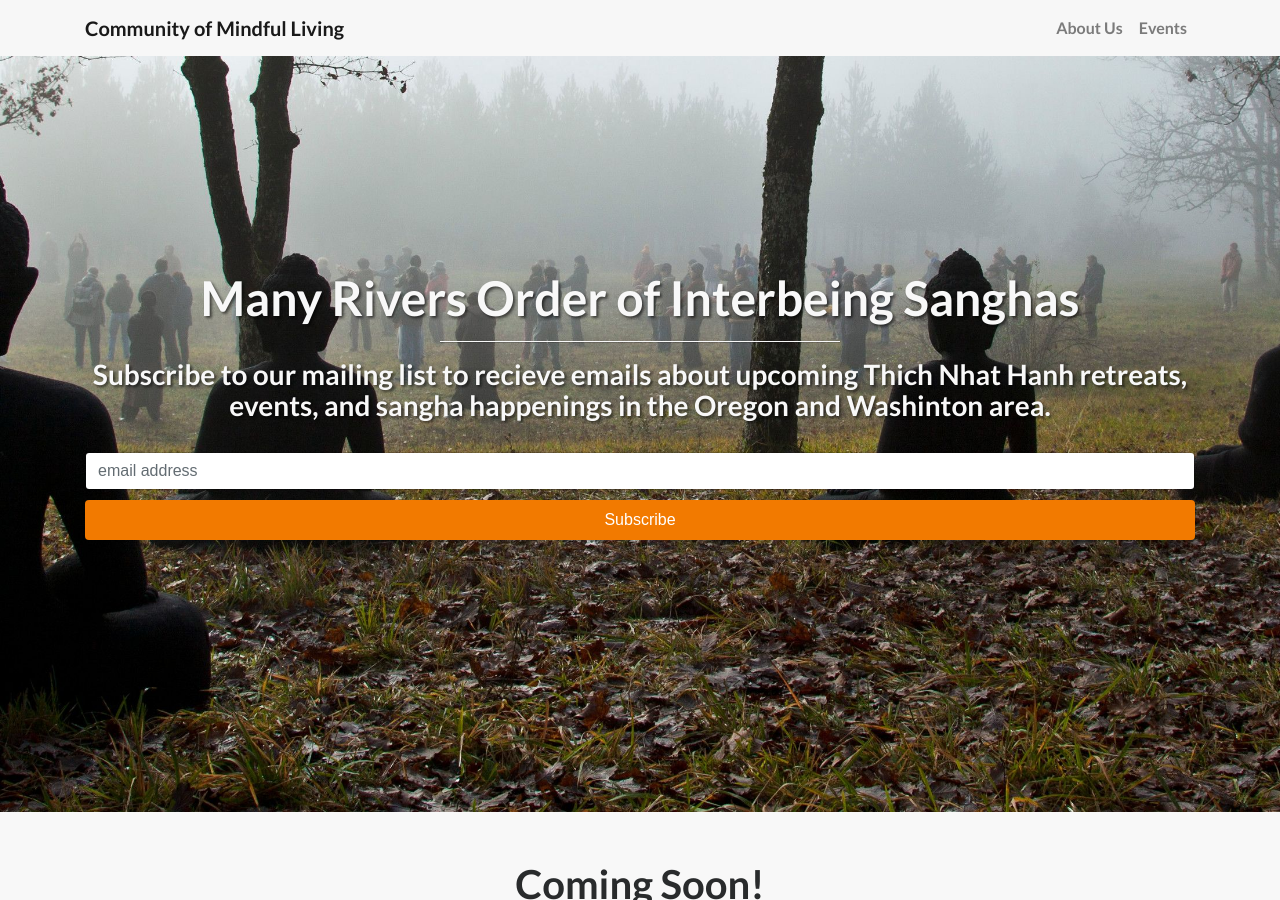
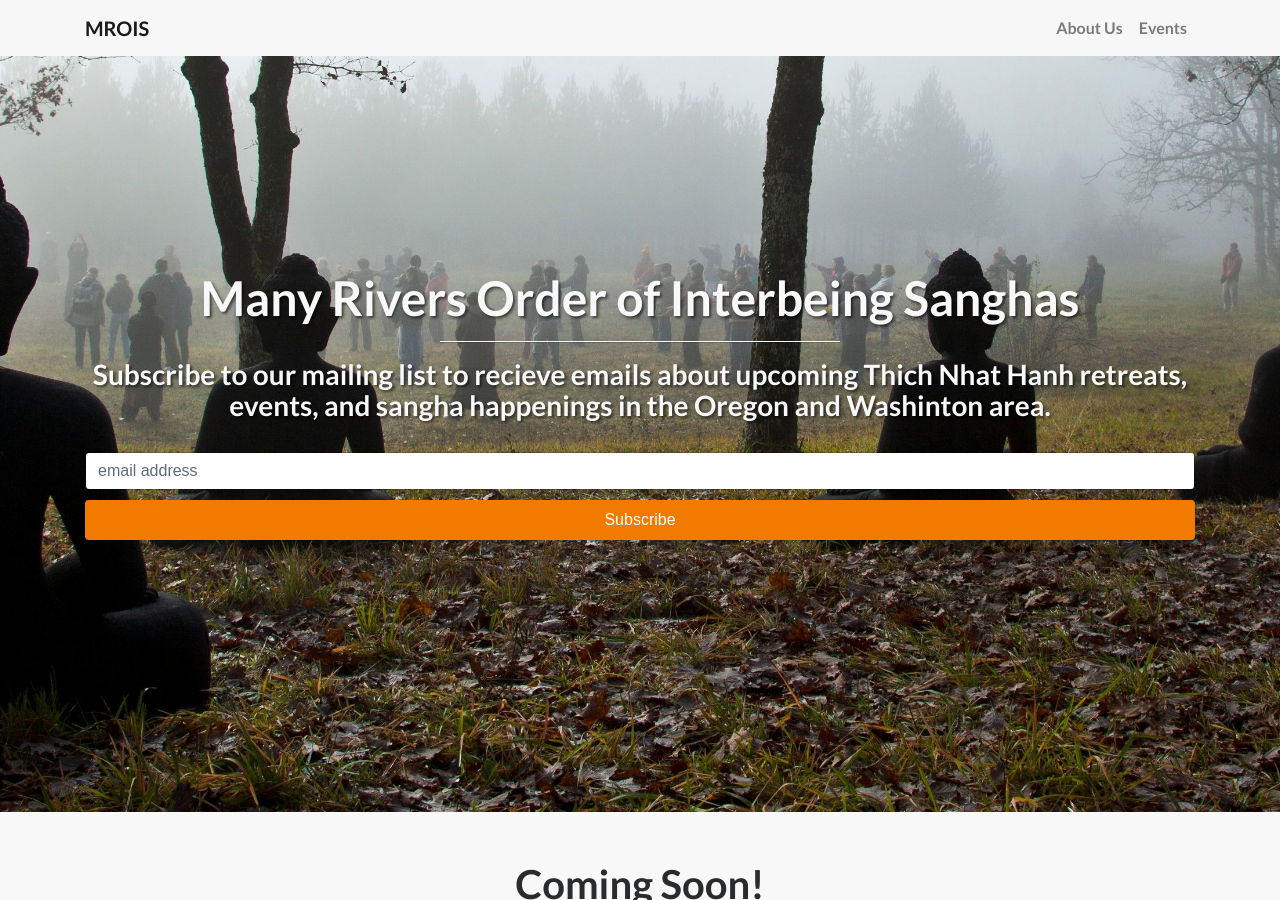
Before and after one commit to MROIS/mindful.community, a Jekyll site: the page built from index.html, in a window 1280 px wide and 900 px high. Built offline with Jekyll 4.4.1, drawn with Linux system fonts in a browser that asks for light colours.

Commit message:
Update _config.yml

```diff
--- a/_config.yml
+++ b/_config.yml
@@ -6,7 +6,7 @@
 # 'jekyll serve'. If you change this file, please restart the server process.
 
 # Site settings
-title: Community of Mindful Living
+title: MROIS
 email: connect@mindful.community
 description: "Portland, Salem, Vancouver WA, Washington, Oregon, Thich Nhat Hanh Events, Retreats, Days of Mindfulness"
 baseurl: "" # the subpath of your site, e.g. /blog
```
